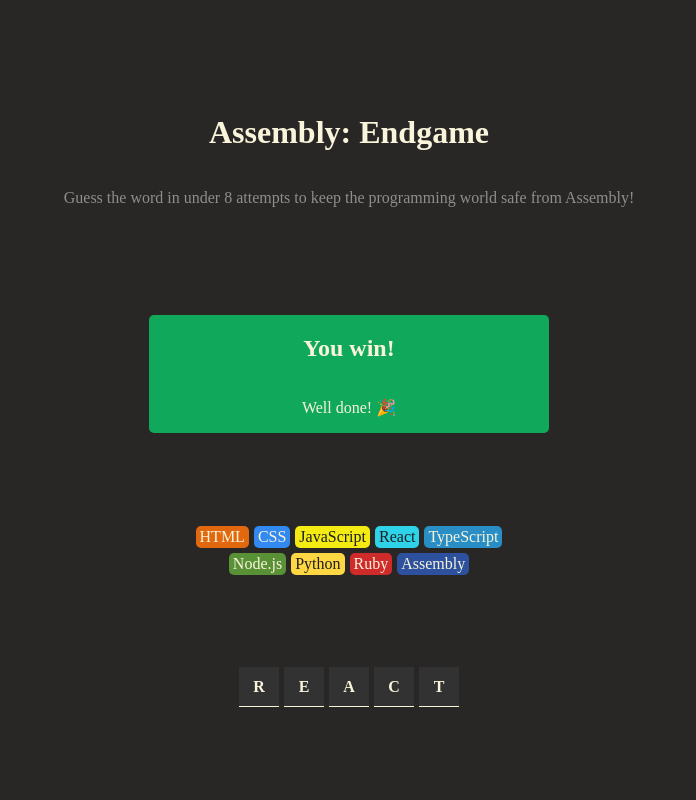
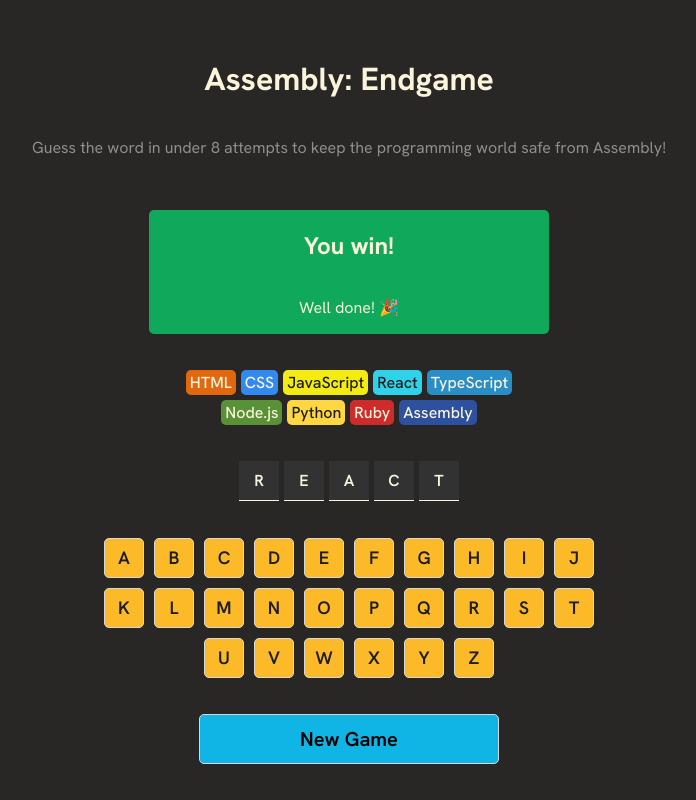
Before and after one commit to Anri20/Assembly-Endgame-React, a React (Vite) app in the folder assembly-endgame/: page / in a window 1280 px wide. Shown: the whole page, without its empty margins (291-987 px from the left). Built offline with nearby package versions, Linux system fonts and the light colour scheme.

Commit message:
Add keyboard & new game button

```diff
--- a/assembly-endgame/src/App.jsx
+++ b/assembly-endgame/src/App.jsx
@@ -31,6 +31,18 @@
         )
     })
 
+    const alphabet = "ABCDEFGHIJKLMNOPQRSTUVWXYZ"
+
+    const keyboardElement = alphabet.split("").map(char => {
+        return (
+            <button
+                key={char}
+            >
+                {char}
+            </button>
+        )
+    })
+
     return (
         <main>
             <header>
@@ -47,6 +59,10 @@
             <section className="word">
                 {letterElement}
             </section>
+            <section className="keyboard">
+                {keyboardElement}
+            </section>
+            <button className="new-game">New Game</button>
         </main>
     )
 }
--- a/assembly-endgame/src/index.css
+++ b/assembly-endgame/src/index.css
@@ -1,11 +1,16 @@
 * {
     box-sizing: border-box;
-    color: #F9F4DA;
 }
 
 body {
     margin: 0;
+    color: #F9F4DA;
     background-color: #282726;
+    font-family: "Hanken Grotesk", Arial, sans-serif;
+}
+
+button {
+    font-family: "Hanken Grotesk", Arial, sans-serif;
 }
 
 main {
@@ -49,6 +54,7 @@
 span.chip {
     border-radius: 5px;
     padding: 2px 4px;
+    font-weight: 500;
 }
 
 section.word {
@@ -62,7 +68,37 @@
     display: flex;
     justify-content: center;
     align-items: center;
-    font-weight: 700;
+    font-weight: 600;
     background-color: #323232;
     border-bottom: 1px solid #F9F4DA;
 }
+
+section.keyboard {
+    display: flex;
+    flex-wrap: wrap;
+    max-width: 500px;
+    justify-content: center;
+    align-items: center;
+    gap: 10px;
+}
+
+section.keyboard button {
+    width: 40px;
+    height: 40px;
+    font-size: 18px;
+    font-weight: 600;
+    color: #1E1E1E;
+    background-color: #FCBA29;
+    border-radius: 5px;
+    border: 1px solid #D7D7D7;
+}
+
+button.new-game {
+    width: 300;
+    height: 50;
+    border-radius: 5px;
+    background: #11B5E5;
+    border: 1px solid #D7D7D7;
+    font-size: 20px;
+    font-weight: 600;
+}
```
